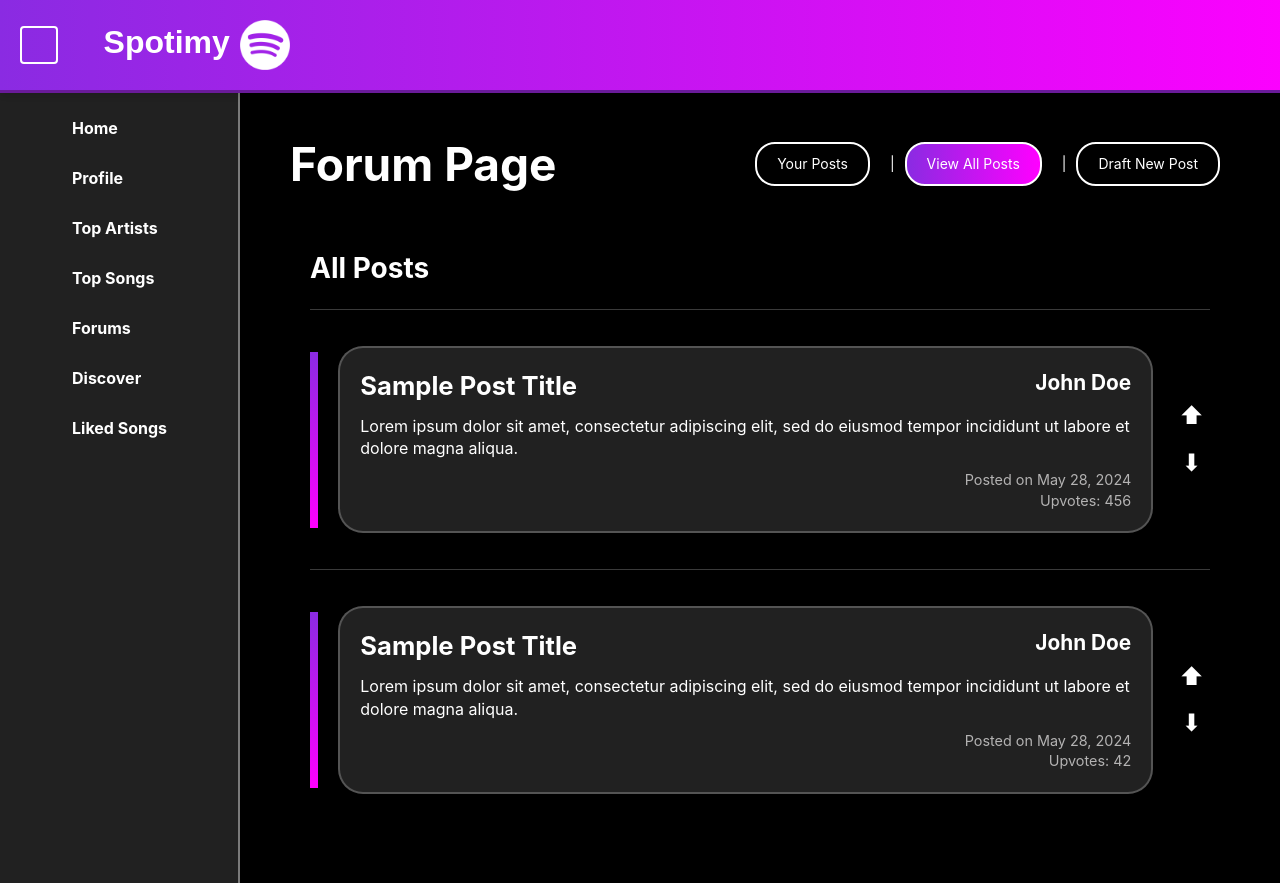
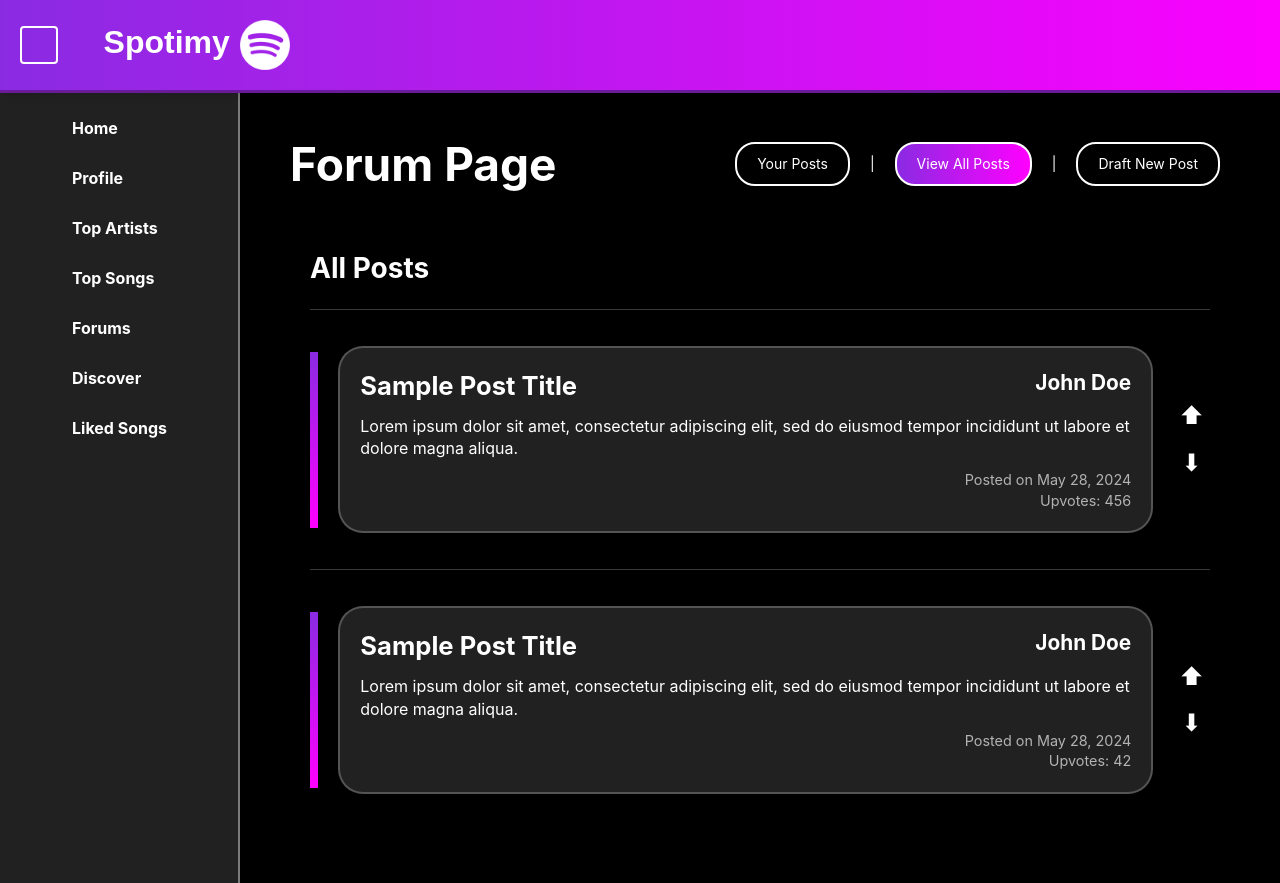
Before and after one commit to Ethan-code-1/launch24-swe-week2-team5, a React (Vite) app in the folder frontend/vite-project/: page /forum in a window 1280 px wide. Built offline with nearby package versions, Linux system fonts and the light colour scheme; some icons are missing.

Commit message:
Fixed margins between Your posts, view all posts, and Draft new posts buttons to make them equal distance apart.

```diff
--- a/frontend/vite-project/src/roots/Forum.jsx
+++ b/frontend/vite-project/src/roots/Forum.jsx
@@ -27,6 +27,7 @@ export const Forum = () => {
           <span className="separator">|</span>
           <a
             href="#"
+            style = {{marginLeft: '10px'}}
             onClick={(e) => {
               e.preventDefault();
               handleToggle('viewAll');
@@ -38,6 +39,7 @@ export const Forum = () => {
           <span className="separator">|</span>
           <a
             href="#"
+            style = {{marginLeft: '10px'}}
             onClick={(e) => {
               e.preventDefault();
               handleToggle('draftNew');
```
